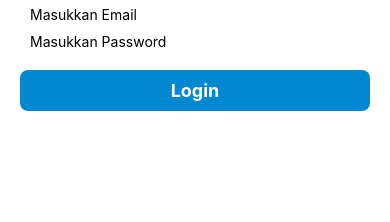
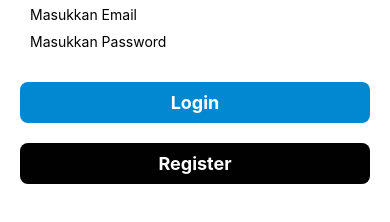
Before and after one commit to chairoel/first-project-react-native, a React Native app: screen / in a window 390 px wide. Shown: the part 232-454 px from the top of the page. Built offline with nearby package versions, Linux system fonts and the light colour scheme.

Commit message:
style sheet part 2

```diff
--- a/App.js
+++ b/App.js
@@ -61,9 +61,16 @@ const App = () => {
           secureTextEntry // same like "secureTextEntry={true}""
         />
 
-        <TouchableOpacity style={styles.buttonLogin}>
+        <TouchableOpacity style={[styles.buttonLogin, {marginTop: 32}]}>
           <Text style={{fontSize: 18, color: 'white', fontWeight: 'bold'}}>
             Login
+          </Text>
+        </TouchableOpacity>
+
+        <TouchableOpacity
+          style={[styles.buttonLogin, {backgroundColor: '#010101'}]}>
+          <Text style={{fontSize: 18, color: 'white', fontWeight: 'bold'}}>
+            Register
           </Text>
         </TouchableOpacity>
       </View>
```
